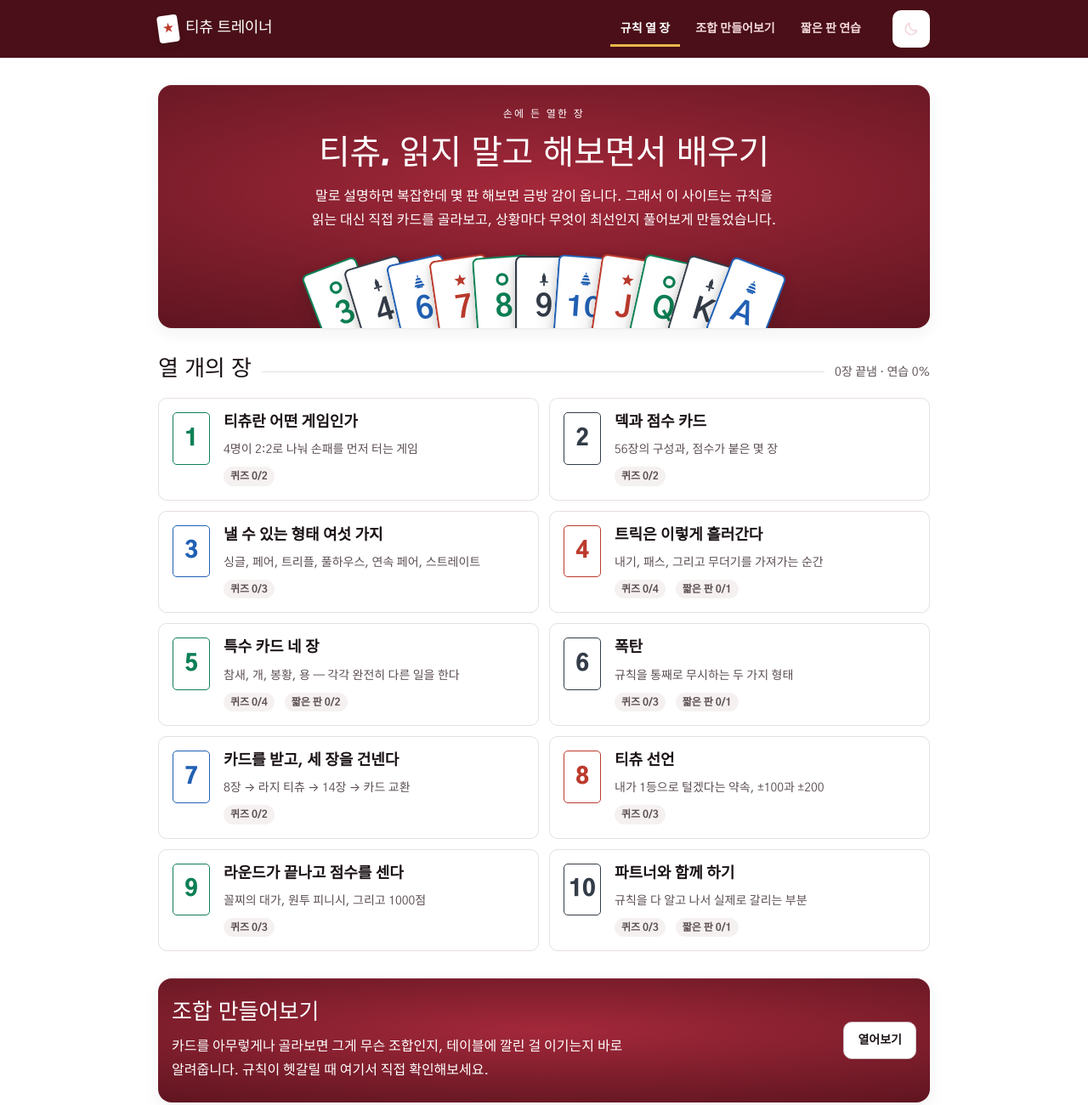
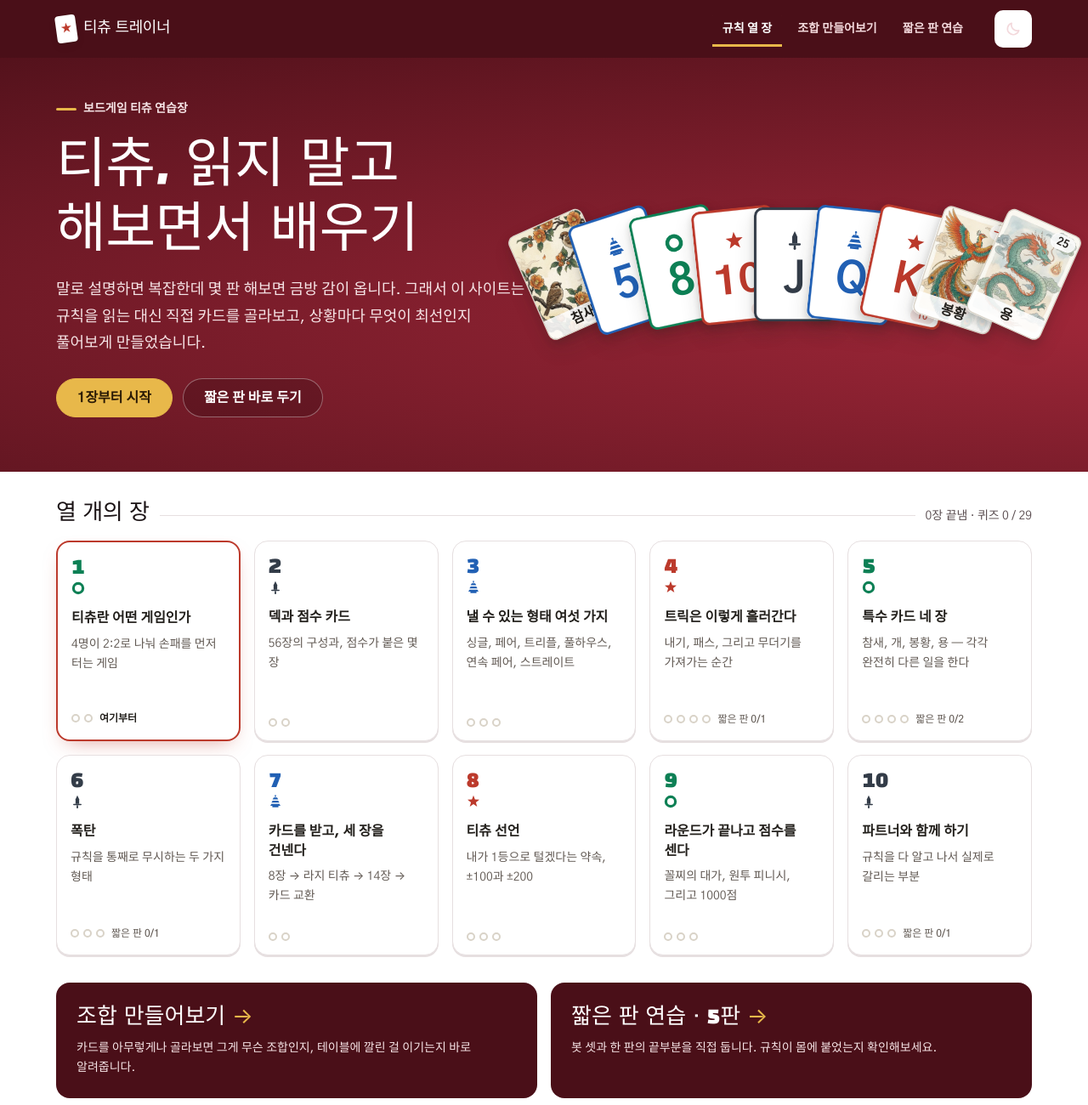
Before and after one commit to DreamingGenie/tichu-trainer, a website with bundled scripts: page index.html in a window 1280 px wide. Shown: the top 1300 px of the page at 85% size. Built offline with nearby package versions, Linux system fonts and the light colour scheme.

Commit message:
feat(home): 히어로를 테이블로 깔고 챕터를 트럼프 카드로 세운다
히어로의 부채는 아래 절반을 펠트 밖으로 내보내 숫자가 반쯤 잘려 있었다. 미완성처럼 보여서
카드 전체를 펠트 안에 들이고, 글은 왼쪽 단으로 뺀다. 펠트는 화면 양끝까지 깐다 — 100vw 로
늘리면 세로 스크롤바 폭만큼 가로 스크롤이 생겨서 border-image 의 바깥 뻗기로 칠만 한다.

챕터 카드는 왼쪽 위 모서리에 번호와 수트를 둔 카드 모양으로, 1180px 에 다섯 칸. 퀴즈는
2~4개라 숫자보다 점이 빨리 읽힌다(숫자는 aria-label 로 남긴다). 시작 버튼은 끝내지 않은
첫 장으로 보낸다.

짧은 판 목록이 같은 .chapter-card 를 빌려 쓰고 있어서 같은 모서리 구조로 맞춘다. 수트
문양은 card-view.js 의 GLYPH 를 suitGlyphSvg 로 내보내 다시 쓴다.

홈이 전체 진도 퍼센트를 퀴즈 개수로 바꾸면서 overallProgress 와 chapterStatus().ratio 를
쓰는 곳이 없어졌다. 지운다.

Co-Authored-By: Claude Opus 5.5 <noreply@anthropic.com>

```diff
--- a/src/store/progress.js
+++ b/src/store/progress.js
@@ -97,16 +97,8 @@ export function chapterStatus(chapter) {
     quizTotal,
     minigameDone: Math.min(minigameDone, minigameTotal),
     minigameTotal,
-    ratio: steps === 0 ? 0 : done / steps,
     complete: done >= steps,
   };
-}
-
-/** 전체 진도 비율. */
-export function overallProgress(chapters) {
-  if (!chapters.length) return 0;
-  const sum = chapters.reduce((total, ch) => total + chapterStatus(ch).ratio, 0);
-  return sum / chapters.length;
 }
 
 export function resetProgress() {
--- a/src/ui/card-view.js
+++ b/src/ui/card-view.js
@@ -55,6 +55,11 @@ const GLYPH = {
   // 별 — 오각별
   [SUIT.STAR]: '<path d="M12 1 L14.7 8.28 L22.46 8.6 L16.37 13.42 L18.47 20.9 L12 16.6 L5.53 20.9 L7.63 13.42 L1.54 8.6 L9.3 8.28 Z"/>',
 };
+
+/** 카드 밖에서 수트 문양만 쓸 때(홈의 챕터 카드). 색은 감싸는 요소의 color 를 따른다. */
+export function suitGlyphSvg(suit) {
+  return `<svg viewBox="0 0 24 24" fill="currentColor" aria-hidden="true">${GLYPH[suit] ?? ''}</svg>`;
+}
 
 function glyph(card) {
   return GLYPH[card.special ?? card.suit] ?? '';
--- a/src/views/home-view.js
+++ b/src/views/home-view.js
@@ -1,20 +1,19 @@
 import { CHAPTERS } from '../data/chapters.js';
-import { parseHand } from '../engine/cards.js';
-import { chapterStatus, overallProgress, resetProgress } from '../store/progress.js';
-import { cardElement } from '../ui/card-view.js';
+import { MINIGAMES } from '../data/minigames/index.js';
+import { SUIT_ORDER, parseHand } from '../engine/cards.js';
+import { chapterStatus, resetProgress } from '../store/progress.js';
+import { cardElement, suitGlyphSvg } from '../ui/card-view.js';
 import { element } from '../ui/dom.js';
 
-// 히어로에 펼쳐 놓는 손패. 실제 한 판에서 나올 법한 열한 장이고, 수트가 골고루 섞이도록
-// 골랐다. 장식이라 스크린리더에는 숨긴다.
-const HERO_HAND = 'G3 B4 U6 R7 G8 B9 U10 RJ GQ BK UA';
+// 히어로에 펼쳐 놓는 손패. 특수카드 셋을 양끝과 끝 가까이 섞어, 이 게임에 숫자카드만
+// 있는 게 아니라는 걸 첫 화면에서 보여준다. 장식이라 스크린리더에는 숨긴다.
+const HERO_HAND = 'MAH U5 G8 R10 BJ UQ RK PHX DRG';
 
 function heroFan() {
   const cards = parseHand(HERO_HAND);
   const fan = element('div', 'hero-fan');
   fan.setAttribute('aria-hidden', 'true');
   fan.style.setProperty('--n', String(cards.length));
-  // 부채가 벌어지는 각도. 미니판의 손패와 같은 방식이되, 얼굴이 보이는 카드라 더 완만하게 편다.
-  fan.style.setProperty('--fan-step', `${Math.min(5, 46 / cards.length)}deg`);
   cards.forEach((card, i) => {
     const node = cardElement(card);
     node.style.setProperty('--i', String(i));
@@ -23,40 +22,80 @@ function heroFan() {
   return fan;
 }
 
-function chapterCard(chapter) {
+/** 아직 끝내지 않은 첫 챕터. 다 끝냈으면 null. */
+function nextChapter() {
+  return CHAPTERS.find((chapter) => !chapterStatus(chapter).complete) ?? null;
+}
+
+function hero() {
+  const root = element('header', 'felt hero');
+
+  const text = element('div', 'hero__text');
+  text.append(element('p', 'hero__eyebrow', '보드게임 티츄 연습장'));
+  text.append(element('h1', null, '티츄, 읽지 말고 해보면서 배우기'));
+  text.append(element('p', 'hero__lede',
+    '말로 설명하면 복잡한데 몇 판 해보면 금방 감이 옵니다. 그래서 이 사이트는 규칙을 읽는 대신 '
+    + '직접 카드를 골라보고, 상황마다 무엇이 최선인지 풀어보게 만들었습니다.'));
+
+  // 처음 온 사람에게는 1장, 하던 사람에게는 멈춘 장을 내민다.
+  const next = nextChapter();
+  const actions = element('div', 'row hero__actions');
+  const start = element('a', 'btn btn--primary',
+    !next ? '처음부터 다시 보기' : next.num === 1 ? '1장부터 시작' : `${next.num}장 이어서 하기`);
+  start.href = `#/chapter/${(next ?? CHAPTERS[0]).id}`;
+  const play = element('a', 'btn btn--ghost', '짧은 판 바로 두기');
+  play.href = '#/minigame';
+  actions.append(start, play);
+  text.append(actions);
+
+  root.append(text, heroFan());
+  return root;
+}
+
+function chapterCard(chapter, isCurrent) {
   const status = chapterStatus(chapter);
   const link = element('a', 'chapter-card');
   link.href = `#/chapter/${chapter.id}`;
-  if (status.complete) link.classList.add('is-done');
+  link.classList.toggle('is-done', status.complete);
+  link.classList.toggle('is-current', isCurrent);
+  if (isCurrent) link.setAttribute('aria-current', 'step');
 
-  // 번호는 카드 한 장의 모양을 빌린다. 수트 색은 차례대로 돌아가는데, 카드 면 위에
-  // 얹히는 글자라 테마를 안 타는 --suit-ink-* 쪽을 쓴다.
-  const num = element('span', 'chapter-card__rank', String(chapter.num));
-  num.style.setProperty('--suit', `var(${SUIT_INKS[(chapter.num - 1) % SUIT_INKS.length]})`);
-  link.append(num);
+  // 모서리 표시는 카드 한 장의 왼쪽 위처럼 — 번호 위, 문양 아래. 수트는 차례대로 돈다.
+  // 카드 면 위의 글자라 테마를 안 타는 --suit-ink-* 쪽을 쓴다.
+  const suit = SUIT_ORDER[(chapter.num - 1) % SUIT_ORDER.length];
+  const corner = element('span', 'chapter-card__corner');
+  corner.style.setProperty('--suit', `var(--suit-ink-${suit})`);
+  corner.setAttribute('aria-hidden', 'true');
+  corner.append(element('span', 'chapter-card__rank', String(chapter.num)));
+  const glyph = element('span', 'chapter-card__suit');
+  glyph.innerHTML = suitGlyphSvg(suit);
+  corner.append(glyph);
+  link.append(corner);
 
-  const text = element('span', 'stack stack--tight');
-  text.append(element('span', 'chapter-card__title', chapter.title));
-  text.append(element('span', 'chapter-card__sub', chapter.subtitle));
+  link.append(element('span', 'chapter-card__title', chapter.title));
+  link.append(element('span', 'chapter-card__sub', chapter.subtitle));
 
-  const tags = element('span', 'row');
+  // 퀴즈는 개수가 적어서(2~4개) 숫자보다 점이 빨리 읽힌다. 숫자는 스크린리더용으로 남긴다.
+  const foot = element('span', 'chapter-card__foot');
   if (status.quizTotal) {
-    const badge = element('span', 'badge', `퀴즈 ${status.quizDone}/${status.quizTotal}`);
-    if (status.quizDone === status.quizTotal) badge.classList.add('badge--ok');
-    tags.append(badge);
+    const pips = element('span', 'pips');
+    pips.setAttribute('role', 'img');
+    pips.setAttribute('aria-label', `퀴즈 ${status.quizTotal}개 중 ${status.quizDone}개 맞힘`);
+    for (let i = 0; i < status.quizTotal; i += 1) {
+      pips.append(element('span', i < status.quizDone ? 'pip is-on' : 'pip'));
+    }
+    foot.append(pips);
   }
   if (status.minigameTotal) {
-    const badge = element('span', 'badge', `짧은 판 ${status.minigameDone}/${status.minigameTotal}`);
-    if (status.minigameDone === status.minigameTotal) badge.classList.add('badge--ok');
-    tags.append(badge);
+    foot.append(element('span', 'chapter-card__game',
+      `짧은 판 ${status.minigameDone}/${status.minigameTotal}`));
   }
-  if (tags.children.length) text.append(tags);
+  if (status.complete) foot.append(element('span', 'chapter-card__state', '끝냄'));
+  else if (isCurrent) foot.append(element('span', 'chapter-card__state', '여기부터'));
+  link.append(foot);
 
-  link.append(text);
   return link;
 }
-
-const SUIT_INKS = ['--suit-ink-jade', '--suit-ink-sword', '--suit-ink-pagoda', '--suit-ink-star'];
 
 function sectionHead(title, note) {
   const head = element('div', 'section-head');
@@ -66,38 +105,37 @@ function sectionHead(title, note) {
   return head;
 }
 
+function practiceTile(href, title, body) {
+  const tile = element('a', 'practice-tile');
+  tile.href = href;
+  tile.append(element('span', 'practice-tile__title', title));
+  tile.append(element('span', 'practice-tile__body', body));
+  return tile;
+}
+
 export function homeView() {
-  const root = element('div', 'stack stack--loose');
+  const root = element('div', 'stack stack--loose home-page');
+  root.append(hero());
 
-  const hero = element('header', 'felt hero');
-  hero.append(element('p', 'hero__eyebrow', '손에 든 열한 장'));
-  hero.append(element('h1', null, '티츄, 읽지 말고 해보면서 배우기'));
-  hero.append(element('p', 'hero__lede measure',
-    '말로 설명하면 복잡한데 몇 판 해보면 금방 감이 옵니다. 그래서 이 사이트는 규칙을 읽는 대신 '
-    + '직접 카드를 골라보고, 상황마다 무엇이 최선인지 풀어보게 만들었습니다.'));
-  hero.append(heroFan());
-  root.append(hero);
-
-  const done = CHAPTERS.filter((chapter) => chapterStatus(chapter).complete).length;
-  const percent = Math.round(overallProgress(CHAPTERS) * 100);
+  const statuses = CHAPTERS.map(chapterStatus);
+  const done = statuses.filter((s) => s.complete).length;
+  const quizDone = statuses.reduce((sum, s) => sum + s.quizDone, 0);
+  const quizTotal = statuses.reduce((sum, s) => sum + s.quizTotal, 0);
+  const current = nextChapter();
 
   const chapters = element('section', 'stack');
-  chapters.append(sectionHead('열 개의 장', `${done}장 끝냄 · 연습 ${percent}%`));
+  chapters.append(sectionHead('열 개의 장', `${done}장 끝냄 · 퀴즈 ${quizDone} / ${quizTotal}`));
   const grid = element('div', 'chapter-grid');
-  for (const chapter of CHAPTERS) grid.append(chapterCard(chapter));
+  for (const chapter of CHAPTERS) grid.append(chapterCard(chapter, chapter === current));
   chapters.append(grid);
   root.append(chapters);
 
-  const tools = element('section', 'felt banner');
-  const toolText = element('div', 'stack stack--tight');
-  toolText.append(element('h2', null, '조합 만들어보기'));
-  toolText.append(element('p', 'measure',
-    '카드를 아무렇게나 골라보면 그게 무슨 조합인지, 테이블에 깔린 걸 이기는지 바로 알려줍니다. '
-    + '규칙이 헷갈릴 때 여기서 직접 확인해보세요.'));
-  tools.append(toolText);
-  const open = element('a', 'btn banner__action', '열어보기');
-  open.href = '#/sandbox';
-  tools.append(open);
+  const tools = element('section', 'practice');
+  tools.setAttribute('aria-label', '손으로 해 보기');
+  tools.append(practiceTile('#/sandbox', '조합 만들어보기',
+    '카드를 아무렇게나 골라보면 그게 무슨 조합인지, 테이블에 깔린 걸 이기는지 바로 알려줍니다.'));
+  tools.append(practiceTile('#/minigame', `짧은 판 연습 · ${MINIGAMES.length}판`,
+    '봇 셋과 한 판의 끝부분을 직접 둡니다. 규칙이 몸에 붙었는지 확인해보세요.'));
   root.append(tools);
 
   const footer = element('div', 'row');
--- a/styles/pages/home.css
+++ b/styles/pages/home.css
@@ -1,45 +1,89 @@
 /* 챕터 목록 화면. */
 
+/* 홈은 카드 열 장을 다섯 칸씩 세우려고 미니판과 같은 폭을 쓴다. 히어로가 상단 바에 바로
+   붙어야 해서 본문 위쪽 여백도 없앤다. */
+body:has(.home-page),
+body:has(.minigame-index) { --page-w: 1180px; }   /* 짧은 판 목록도 같은 카드를 다섯 칸으로 */
+body:has(.home-page) .main { padding-top: 0; }
+
 /* --- 히어로 ------------------------------------------------------------ */
-/* 첫 화면에서 제일 먼저 보이는 게 텍스트가 아니라 손패여야 한다는 게 이 화면의 주장이다.
- * 표면은 components/table.css 의 .felt 를 그대로 쓴다. */
+/* 첫 화면은 테이블 그 자체다. 펠트를 화면 양끝까지 깔고, 왼쪽에 글, 오른쪽에 손패.
+ *
+ * 양끝까지 까는 건 border-image 의 바깥 뻗기(outset)로 한다. 100vw 로 폭을 늘리면 세로
+ * 스크롤바 폭만큼 가로 스크롤이 생기는데, border-image 는 칠하기만 하고 자리를 차지하지
+ * 않아서 그런 일이 없다. 위쪽이 상단 바와 같은 --felt-deep 이라 둘이 한 면으로 이어진다. */
+.hero.felt {
+  display: grid;
+  grid-template-columns: minmax(0, 1fr) minmax(0, 1fr);
+  align-items: center;
+  gap: var(--space-6);
+  padding: var(--space-7) 0 calc(var(--space-7) + var(--space-4));
+  border-radius: 0;
+  box-shadow: none;
+  background: none;
+  border-image: radial-gradient(70% 90% at 72% 62%, var(--felt) 0%, var(--felt-deep) 100%) fill 0 / / 0 100vw;
+}
 
-.hero {
+.hero__text {
   display: flex;
   flex-direction: column;
-  align-items: center;
-  gap: var(--space-3);
-  padding: var(--space-7) var(--space-5) 0;
-  overflow: hidden;   /* 부채 끝이 펠트 밖으로 나가지 않게 */
-  text-align: center;
+  gap: var(--space-4);
 }
 
-.hero h1 { text-wrap: balance; }
-
-.hero__eyebrow {
-  font-size: var(--fs-micro);
-  font-weight: var(--weight-medium);
-  letter-spacing: 0.2em;
-  /* 펠트 위 12px 이라 흐리게 깔면 대비가 4.5:1 아래로 떨어진다. 크기와 자간만으로 낮춘다. */
+.hero h1 {
+  font-size: var(--fs-hero);
+  line-height: var(--lh-display);
+  text-wrap: balance;
 }
 
-/* 가운데 정렬된 짧은 글은 balance 로 줄 길이를 고르게 나눈다. pretty 는 마지막 줄만
-   손보기 때문에 "그래서 이" 같은 어정쩡한 끊김이 그대로 남는다. */
-.hero__lede { text-wrap: balance; }
+/* 금색 글자는 밝은 펠트(#a3283a) 위에서 3.9:1 이라 14px 에 못 쓴다. 글자는 밝게 두고
+   금색은 앞에 붙는 짧은 막대가 맡는다. */
+.hero__eyebrow {
+  display: flex;
+  align-items: center;
+  gap: var(--space-2);
+  color: var(--felt-text-muted);
+  font-size: var(--fs-small);
+  font-weight: var(--weight-strong);
+}
+.hero__eyebrow::before {
+  content: '';
+  width: 24px;
+  height: 3px;
+  border-radius: var(--radius-pill);
+  background: var(--gold);
+}
+
+.hero__lede {
+  color: var(--felt-text-muted);
+  font-size: var(--fs-section);
+  line-height: var(--lh-body);
+  max-width: var(--measure);
+}
+
+.hero__actions { padding-top: var(--space-2); }
+.hero__actions .btn { font-size: var(--fs-body); padding-inline: var(--space-5); border-radius: var(--radius-pill); }
+/* 펠트 위 보조 버튼은 테두리만 밝게 둔다. */
+.hero__actions .btn--ghost {
+  color: var(--felt-text);
+  border-color: var(--felt-hairline);
+}
+.hero__actions .btn--ghost:hover:not(:disabled) { background: var(--felt-sheen); color: var(--felt-text); }
 
 /* 부채는 미니판 손패와 같은 방식으로 편다 — 회전축을 카드 아래에 두고 --i 로 각도를 준다.
- * 저쪽은 20px 뒷면이고 이쪽은 얼굴이 보이는 실제 크기라 겹침과 각도만 다르다. */
+ * 예전에는 아래 절반을 펠트 밖으로 내보내 잘린 채로 두었는데, 숫자가 반쯤 잘려 미완성처럼
+ * 보였다. 이제 카드 전체가 펠트 안에 들어온다. */
 .hero-fan {
+  --card-w: 96px;
+  --fan-step: 6deg;
   display: flex;
   justify-content: center;
   align-items: flex-end;
   padding-top: var(--space-4);
-  /* 아래쪽 절반을 펠트 밖으로 내보내지 않고, 카드가 테이블에 꽂힌 것처럼 잘리게 둔다. */
-  margin-bottom: calc(var(--card-w) * -0.5);
 }
 .hero-fan .card {
   margin-inline: calc(var(--card-w) * -0.22);
-  transform-origin: 50% 190%;
+  transform-origin: 50% 150%;
   transform: rotate(calc((var(--i) - (var(--n) - 1) / 2) * var(--fan-step)));
   box-shadow: var(--card-shadow-lift);
 }
@@ -58,85 +102,133 @@
 }
 
 /* --- 챕터 목록 --------------------------------------------------------- */
+/* 한 장 한 장이 트럼프 카드다. 왼쪽 위 모서리에 번호와 수트, 그 아래 제목. */
 
 .chapter-grid {
   display: grid;
-  grid-template-columns: repeat(auto-fill, minmax(var(--grid-min), 1fr));
-  gap: var(--space-3);
+  grid-template-columns: repeat(5, minmax(0, 1fr));
+  gap: var(--space-4);
 }
 
 .chapter-card {
   display: flex;
-  gap: var(--space-4);
-  align-items: flex-start;
+  flex-direction: column;
+  gap: var(--space-2);
+  min-height: 236px;
   padding: var(--space-4);
-  background: var(--surface);
+  background: var(--card-face);
+  color: var(--card-ink);
   border: var(--edge);
-  border-radius: var(--radius);
+  border-radius: var(--radius-lg);
+  box-shadow: 0 2px 0 var(--border);
   text-decoration: none;
-  color: inherit;
   transition: border-color 0.13s ease, transform 0.13s ease, box-shadow 0.13s ease;
 }
 .chapter-card:hover {
-  border-color: var(--accent);
-  transform: translateY(-2px);
-  box-shadow: var(--shadow-panel);
+  transform: translateY(-4px);
+  box-shadow: var(--card-shadow-lift);
+}
+/* 다음에 할 장. 진홍 테두리 하나로 '여기부터' 를 말한다. 카드 면은 늘 밝으므로 테마를 안 타는
+   잉크를 쓴다 — 다크에서 --accent 는 금색이라 흰 카드 위에서 안 읽힌다. */
+.chapter-card.is-current {
+  border: 2px solid var(--suit-ink-star);
+  box-shadow: 0 10px 24px -12px color-mix(in srgb, var(--suit-ink-star) 55%, transparent);
 }
 
-/* 번호를 카드 한 장의 모양으로 세운다. 카드 면은 두 테마 모두 밝으므로 --card-face 와
-   테마를 안 타는 수트 잉크를 쓴다 (--suit 는 JS 가 챕터마다 넣는다). */
-.chapter-card__rank {
-  flex: 0 0 auto;
-  width: 44px;
-  aspect-ratio: 100 / 140;
-  display: grid;
-  place-items: center;
-  border: 1.5px solid var(--suit);
-  border-radius: 5px;
-  background: var(--card-face);
+.chapter-card__corner {
+  display: flex;
+  flex-direction: column;
+  align-items: flex-start;
+  gap: var(--space-1);
   color: var(--suit);
-  /* 실제 카드처럼 랭크가 큼직해야 카드로 읽힌다. 다크의 카드 면(#f4f2ec) 위에서
-     수트 잉크가 4.43:1 이라, 큰 글자 기준(24px 이상, 3:1)에 들어가는 크기이기도 하다. */
-  font-size: var(--fs-title);
-  font-weight: var(--weight-display);
   line-height: 1;
 }
-.chapter-card.is-done .chapter-card__rank {
-  border-color: var(--ok);
-  background: var(--ok-soft);
-  color: var(--ok);
+/* 카드 랭크는 페이지 위계와 별개다(카드 면 예외) — 다만 크기는 6단 안에서 고른다. */
+.chapter-card__rank {
+  font-family: var(--font-display);
+  font-size: var(--fs-title);
+}
+.chapter-card__suit { width: 16px; height: 16px; }
+.chapter-card__suit svg { display: block; width: 100%; height: 100%; }
+
+.chapter-card__title {
+  margin-top: var(--space-2);
+  font-size: var(--fs-body);
+  font-weight: var(--weight-display);
+  line-height: var(--lh-section);
+}
+.chapter-card__sub {
+  font-size: var(--fs-small);
+  line-height: var(--lh-small);
+  color: var(--card-ink-soft);
 }
 
-.chapter-card__title { font-size: var(--fs-section); font-weight: var(--weight-strong); line-height: var(--lh-section); }
-.chapter-card__sub { font-size: var(--fs-small); color: var(--text-muted); line-height: var(--lh-small); }
+.chapter-card__foot {
+  margin-top: auto;
+  padding-top: var(--space-2);
+  display: flex;
+  flex-wrap: wrap;
+  align-items: center;
+  gap: var(--space-2);
+  font-size: var(--fs-micro);
+  line-height: var(--lh-micro);
+  font-weight: var(--weight-medium);
+  color: var(--card-ink-soft);
+}
+.chapter-card__state { color: var(--card-ink); font-weight: var(--weight-strong); }
+.chapter-card.is-done .chapter-card__state { color: var(--ok); }
 
-/* --- 펠트 배너 --------------------------------------------------------- */
-/* 샌드박스처럼 '판으로 들어가는' 입구는 종이가 아니라 펠트 위에 앉힌다. */
+.pips { display: inline-flex; gap: 5px; }
+.pip {
+  width: 10px; height: 10px;
+  border-radius: 50%;
+  border: 2px solid var(--card-edge);
+}
+.pip.is-on { background: var(--suit-ink-star); border-color: var(--suit-ink-star); }
 
-.banner {
+/* --- 손으로 해 보기 ---------------------------------------------------- */
+/* 판으로 들어가는 두 입구. 종이가 아니라 펠트의 가장 어두운 쪽에 앉힌다. */
+
+.practice {
+  display: grid;
+  grid-template-columns: repeat(2, minmax(0, 1fr));
+  gap: var(--space-4);
+}
+.practice-tile {
   display: flex;
-  align-items: center;
-  gap: var(--space-5);
-  padding: var(--space-5);
-  flex-wrap: wrap;
+  flex-direction: column;
+  gap: var(--space-2);
+  padding: var(--space-5) var(--space-5) var(--space-5);
+  border-radius: var(--radius-lg);
+  background: var(--felt-deep);
+  color: var(--felt-text);
+  text-decoration: none;
+  transition: transform 0.13s ease, box-shadow 0.13s ease;
 }
-.banner .stack { flex: 1; min-width: 240px; }
-.banner__action {
-  flex: 0 0 auto;
-  background: var(--card-face);
-  border-color: var(--card-face);
-  color: var(--card-ink);
+.practice-tile:hover { transform: translateY(-3px); box-shadow: var(--shadow-panel); }
+.practice-tile__title { font-family: var(--font-display); font-size: var(--fs-title); line-height: var(--lh-title); }
+.practice-tile__title::after { content: ' →'; color: var(--gold); }
+.practice-tile__body { color: var(--felt-text-muted); font-size: var(--fs-small); line-height: var(--lh-small); max-width: var(--measure); }
+
+@media (max-width: 1000px) {
+  .chapter-grid { grid-template-columns: repeat(3, minmax(0, 1fr)); }
 }
-.banner__action:hover:not(:disabled) {
-  background: var(--felt-text);
-  border-color: var(--felt-text);
+
+/* 760px 아래에서는 히어로를 한 단으로 접고 부채를 글 아래로 내린다. */
+@media (max-width: 760px) {
+  .hero.felt { grid-template-columns: 1fr; gap: var(--space-5); padding: var(--space-6) 0 var(--space-7); }
+  .hero-fan { --card-w: 64px; --fan-step: 5deg; }
+  .chapter-grid { grid-template-columns: repeat(2, minmax(0, 1fr)); gap: var(--space-3); }
+  .chapter-card { min-height: 200px; padding: var(--space-3); }
+  .practice { grid-template-columns: 1fr; }
 }
 
 @media (max-width: 560px) {
-  .hero { padding: var(--space-6) var(--space-4) 0; }
-  /* 좁은 화면에서는 부채가 펠트보다 넓어져 양끝 카드가 반토막 난다. 카드를 줄이면
-     열한 장이 그대로 한 손에 들어온다 — .card 가 --card-w 하나로 크기를 잡는 덕이다. */
-  .hero-fan { --card-w: 44px; }
   .section-head { flex-wrap: wrap; }
   .section-head__rule { display: none; }
 }
+
+/* 아주 좁은 화면에서는 부채 아홉 장이 펠트보다 넓어진다. 카드를 줄여 한 손에 넣는다. */
+@media (max-width: 400px) {
+  .hero-fan { --card-w: 52px; }
+}
```
Also changed, not shown: src/views/minigame-view.js (+21 -11 lines).
